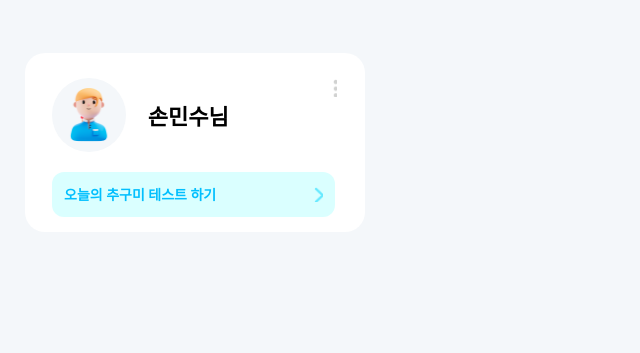
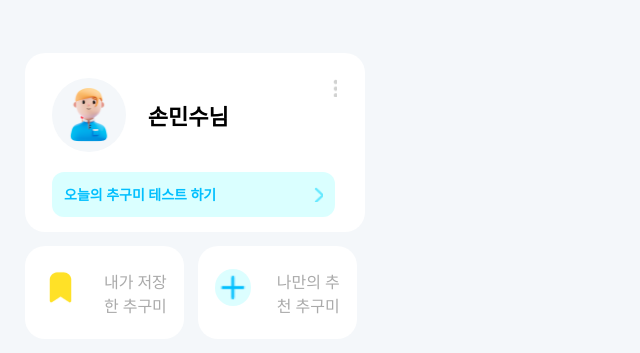
Before and after one commit to Anchaeyeon/ChoiceGoodME-Fronted, a PHP site: page /mypage.html in a window 1280 px wide. Shown: the top 353 px of the page, without its empty margins (0-640 px from the left). Run offline with PHP 8.4, Linux system fonts and the light colour scheme; some web fonts are replaced.

Commit message:
[fix] : mypage choice container end

```diff
--- a/css/mypage.css
+++ b/css/mypage.css
@@ -79,3 +79,49 @@ header > img {
     top: 26px;
     right: 28px;
 }
+
+main {
+    display: flex;
+    flex-direction: column;
+    margin-top: 14px;
+}
+
+main > .choice-container {
+    display: flex;
+    column-gap: 14px;
+}
+
+main > .choice-container > .select-container {
+    display: flex;
+    background-color: #fff;
+    width: 158.856px;
+    height: 92.217px;
+    padding: 23px 17px;
+    border-radius: 20px;
+    justify-content: space-between;
+}
+
+main > .choice-container > .select-container > img {
+    width: 37px;
+    height: 37px;
+}
+
+main > .choice-container > .select-container > p {
+    font-size: 16px;
+    font-style: normal;
+    font-weight: 500;
+    text-align: right;
+    width: 74px;
+    color: #AAA;
+    padding: 0;
+}
+
+main > .choice-container > .select-container > .btn-background {
+    width: 36.311px;
+    height: 36.311px;
+    background-color: #DCFEFF;
+    border-radius: 50%;
+    display: flex;
+    justify-content: center;
+    align-items: center;
+}
--- a/mypage.html
+++ b/mypage.html
@@ -22,5 +22,21 @@
         <img src="image/PlusIcon.png" alt="">
     </header>
 
+    <main>
+        <div class="choice-container">
+            <div class="select-container">
+                <img src="image/tabler_bookmark-filled.png" alt="">
+                <p>내가 저장한 추구미</p>
+            </div>
+
+            <div class="select-container">
+                <div class="btn-background">
+                    <img src="image/tabler_plus.png" alt="">
+                </div>
+                <p>나만의 추천 추구미</p>
+            </div>
+        </div>
+    </main>
+
 </body>
 </html>
```
Also changed, not shown: image/tabler_bookmark-filled.png (added), image/tabler_plus.png (added).
